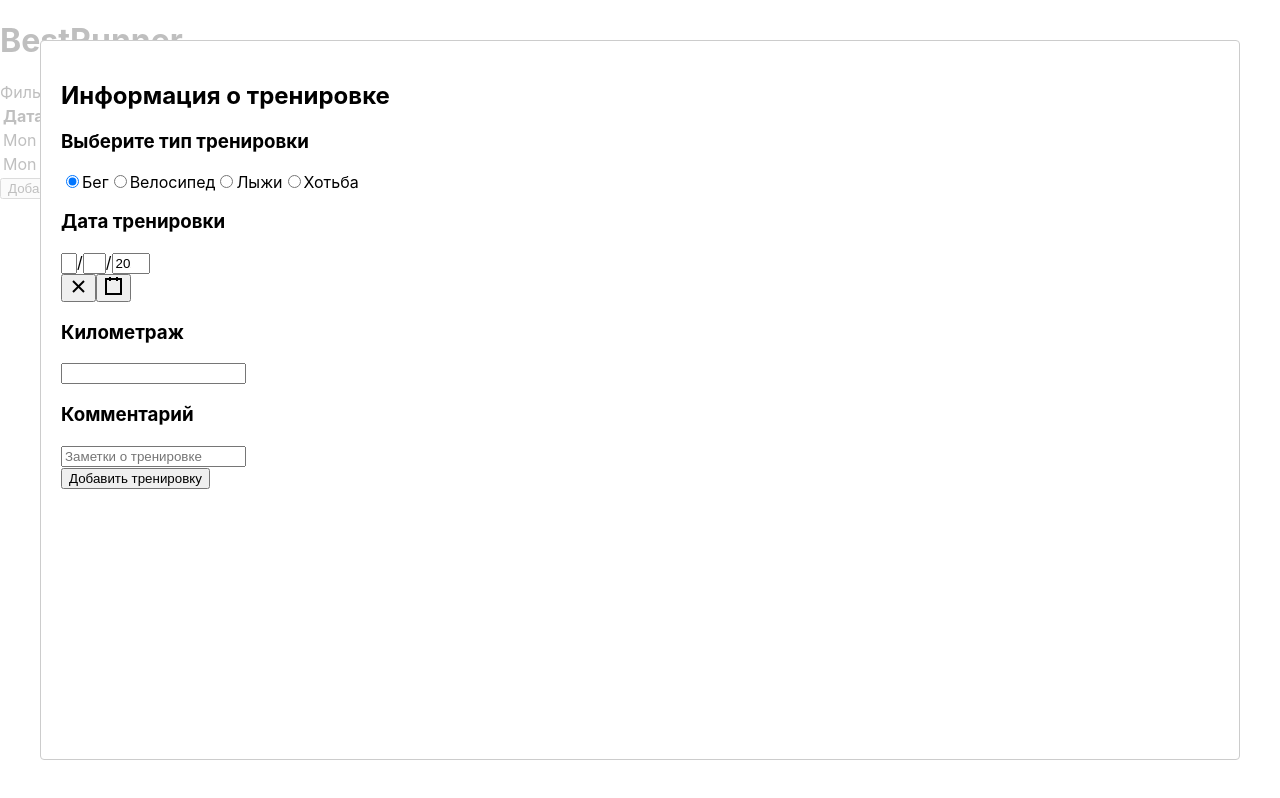
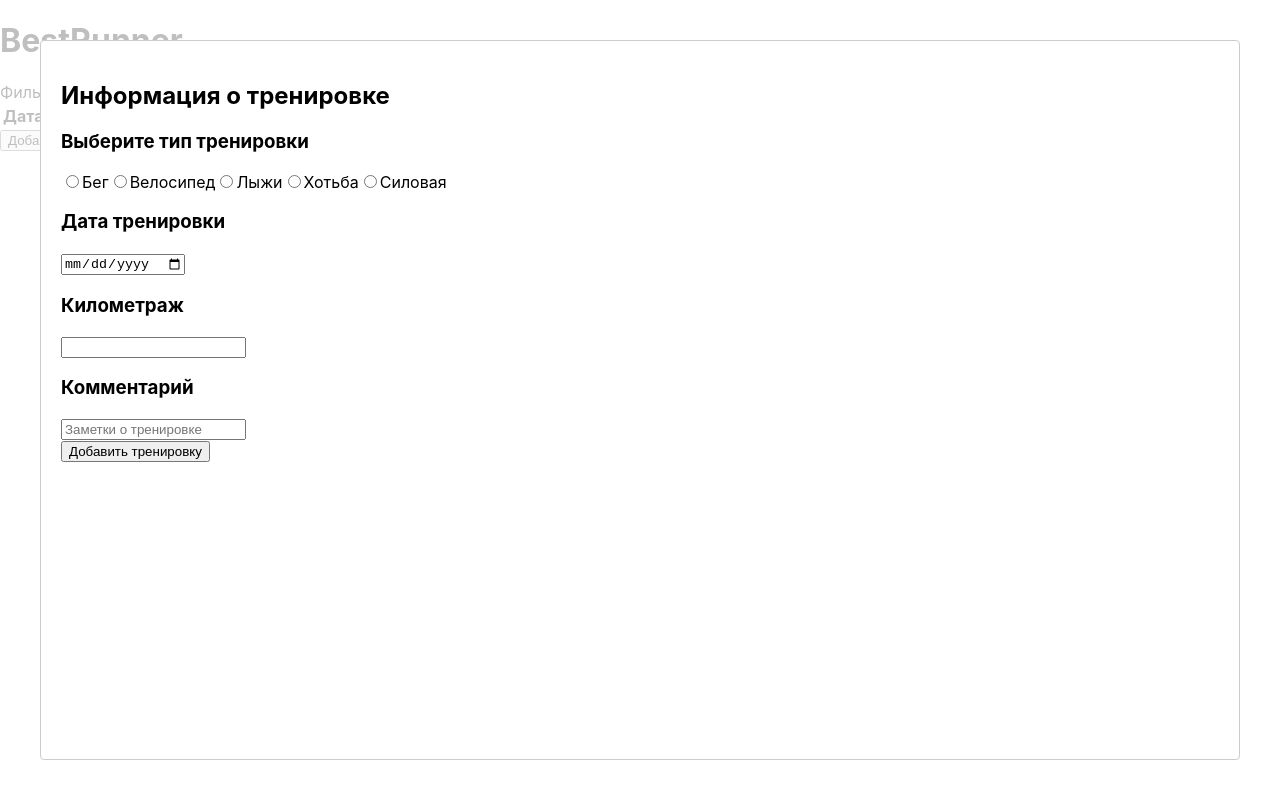
Before and after one commit to Locoroco24/BestRunner, a React (Create React App) app: page / in a window 1280 px wide. Both pictures are taken after a click on the button "Добавить тренировку". Built offline with nearby package versions, Linux system fonts and the light colour scheme.

Commit message:
Add filter

```diff
--- a/package.json
+++ b/package.json
@@ -7,7 +7,6 @@
     "@testing-library/react": "^11.2.5",
     "@testing-library/user-event": "^12.8.3",
     "react": "^17.0.1",
-    "react-date-picker": "^8.1.0",
     "react-dom": "^17.0.1",
     "react-modal": "^3.12.1",
     "react-scripts": "4.0.3",
--- a/src/components/App.js
+++ b/src/components/App.js
@@ -1,19 +1,47 @@
 import React, { useState} from 'react'
 import './App.css';
 import Table from "./SportTable/Table";
-import Popup from "./SportTable/Popup/Popup";
+import Popup from "./SportTable/Popup";
 
 function App() {
 
-  const [workouts, setWorkout] = useState([
-      {id: 1, date: new Date().toString().split(' ').slice(0, 4).join(' '), type: 'Плаванье', distance: '10км', description: 'Было легко', edit: 'Кнопка'},
-      {id: 2, date: new Date().toString().split(' ').slice(0, 4).join(' '), type: 'Бег', distance: '12км', description: 'Было сложно', edit: 'Кнопка'}
-      ])
+    const config = () => {
+        if(JSON.parse(localStorage.getItem('workouts')) === null) return []
+        return JSON.parse(localStorage.getItem('workouts'))
+    }
+
+    const [workouts, setWorkout] = useState(config)
+
+    const typeList = [
+        {value: 'Без фильтра', id: 'noFilter'},
+        {value: 'Бег', id: 'run'},
+        {value: 'Велосипед', id: 'bike'},
+        {value: 'Лыжи', id: 'ski'},
+        {value: 'Хотьба', id: 'walking'},
+        {value: 'Силовая', id: 'gym'}
+    ]
 
     const addRow = () => {
         let copyRows = [...workouts]
-      copyRows.push({id: 3, date: new Date().toString().split(' ').slice(0, 4).join(' '), type: 'Бег', distance: '14км', description: 'Было сложно', edit: 'Кнопка'})
+        let newWorkout = JSON.parse(localStorage.getItem('workoutData'))
+        copyRows.push(newWorkout)
+        localStorage.setItem('workouts', JSON.stringify(copyRows))
+
+
         setWorkout(copyRows)
+    }
+
+    const filterType = (event) => {
+        let targetFilter = event.target.value
+        let filterWorkouts = JSON.parse(localStorage.getItem('workouts')).filter( item => {
+            if (targetFilter !== 'Без фильтра') {
+                return item.type === targetFilter
+            }
+            return workouts
+        } )
+
+
+        setWorkout(filterWorkouts)
     }
 
 
@@ -21,10 +49,12 @@ function App() {
         <div className="App">
             <Table
                 workouts={workouts}
+                filterType={filterType.bind(this)}
+                typeList={typeList}
              />
-
             <Popup
                 addRow={addRow.bind(this)}
+                typeList={typeList}
             />
         </div>
     )
--- a/src/components/SportTable/Popup/Popup.jsx
+++ b/src/components/SportTable/Popup.jsx
@@ -1,6 +1,5 @@
 import React, { useState } from 'react'
 import ReactModal from 'react-modal'
-import Calendar from "./Calendar"
 
 const Popup = props => {
 
@@ -19,7 +18,29 @@ const Popup = props => {
     }
 
     const confirmWorkout = event => {
+
         if (window.confirm('Сохранить тренировку?')) {
+
+            let radioElements = document.getElementsByName('type')
+
+            let checkedRadio = () => {
+                for (let i = 0; i < radioElements.length; i++) {
+                    if (radioElements[i].checked) {
+                        return radioElements[i].value
+                    }
+                }
+            }
+
+            let workoutData = {
+                type: checkedRadio(),
+                date: document.getElementById('date').value,
+                distance: +document.getElementById('distance').value,
+                description: document.getElementById('description').value,
+                id: Date.now()
+            }
+
+            localStorage.setItem('workoutData', JSON.stringify(workoutData))
+
             closeModal()
             props.addRow()
         }
@@ -46,23 +67,22 @@ const Popup = props => {
                 <form action="/#" method="get">
                     <div>
                         <h3>Выберите тип тренировки</h3>
-                        <label htmlFor="run">
-                            <input value="run" type="radio" id="run" name="type" defaultChecked />Бег
-                        </label>
-                        <label htmlFor="bike">
-                            <input value="bike" type="radio" id="bike" name="type" />Велосипед
-                        </label>
-                        <label htmlFor="ski">
-                            <input value="ski" type="radio" id="ski" name="type" />Лыжи
-                        </label>
-                        <label htmlFor="walking">
-                            <input value="walking" type="radio" id="walking" name="type" />Хотьба
-                        </label>
+                        {props.typeList.map( (type, index) => {
+                            if (index > 0) {
+                                return (
+                                    <label key={index} htmlFor={type.id}>
+                                        <input value={type.value} type="radio" id={type.id} name="type" />{type.value}
+                                    </label>
+                                )
+                            }
+                            return null
+                            }
+                        )}
                     </div>
                     <div>
                         <h3>Дата тренировки</h3>
                         <label htmlFor="date">
-                            <Calendar />
+                            <input type="date" id="date" name="date" />
                         </label>
                     </div>
                     <div>
--- a/src/components/SportTable/Popup/Calendar.js
+++ /dev/null
@@ -1,17 +0,0 @@
-import React, { useState } from 'react'
-import DatePicker from 'react-date-picker'
-
-const Calendar = () => {
-    const [value, onChange] = useState(new Date())
-
-    return (
-        <div>
-            <DatePicker
-                onChange={onChange}
-                value={value}
-            />
-        </div>
-    );
-}
-
-export default Calendar
--- a/src/components/SportTable/Table.jsx
+++ b/src/components/SportTable/Table.jsx
@@ -14,11 +14,10 @@ const Table = props => {
         <div>
             <h1>BestRunner</h1>
             Фильтрация по типу тренировки
-            <select>
-                <option defaultValue value='run'>Бег</option>
-                <option value='bike'>Велосипед</option>
-                <option value='ski'>Лыжи</option>
-                <option value='walking'>Ходьба</option>
+            <select onChange={props.filterType}>
+                {props.typeList.map( (type, index) => (
+                    <option key={index} value={type.value}>{type.value}</option>
+                ))}
             </select>
             <table>
                 <thead>
```
Also changed, not shown: 1 other file (tests, documents, lock files or other folders). Lines whose indentation alone changed are shown as unchanged.
